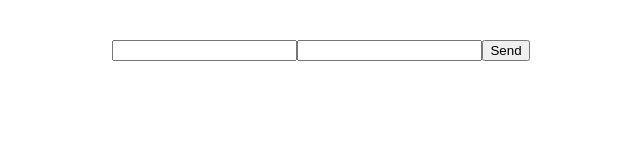
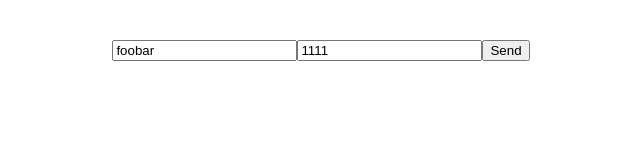
Before and after one commit to KotSerhii/react-2025-test, a React (Vite) app: page / in a window 1280 px wide. Shown: the top 160 px of the page, without its empty margins (319-959 px from the left). Built offline with nearby package versions, Linux system fonts and the light colour scheme.

Commit message:
1 спосіб контролю елементів Input

```diff
--- a/src/components/FormComponent.tsx
+++ b/src/components/FormComponent.tsx
@@ -1,4 +1,4 @@
-import { useState, type FormEvent } from "react";
+import {useState, type FormEvent} from "react";
 
 const FormComponent = () => {
     interface IFormProps {
@@ -7,20 +7,27 @@ const FormComponent = () => {
     }
 
     const [formState, setFormState] = useState<IFormProps>({
-        username: '',
-        password: ''
+        username: 'foobar',
+        password: '1111'
     })
     const hanleSubmit = (e: FormEvent<HTMLFormElement>) => {
         e.preventDefault()
-        const form = e.target as HTMLFormElement; // за допомогою явної типізації можна доступатися до данних в формі
-        console.log(form.username.value);
-        console.log(form.password.value)
     };
+
+    const handleUsernameChange = (e: FormEvent<HTMLInputElement>) => {
+        const input = e.target as HTMLInputElement;
+        setFormState({...formState, username: input.value}); // відбувається контроль елементу Інпут
+    };
+    const handlePasswordChange = (e: FormEvent<HTMLInputElement>) => {
+        const input = e.target as HTMLInputElement;
+        setFormState({...formState, password: input.value}); // спочатку ...formState - приймає дефолтне значення, а потім за допомогою наступного елементу password: в useStste прописується з поля інпуту (те що вводимо)
+    };
+
     return (
         <div>
             <form onSubmit={hanleSubmit}>
-                <input type="text" name={'username'} />
-                <input type="text" name={'password'} />
+                <input type="text" name={'username'} value={formState.username} onChange={handleUsernameChange}/>
+                <input type="text" name={'password'} value={formState.password} onChange={handlePasswordChange}/>
                 <button type="submit">Send</button>
             </form>
         </div>
```
